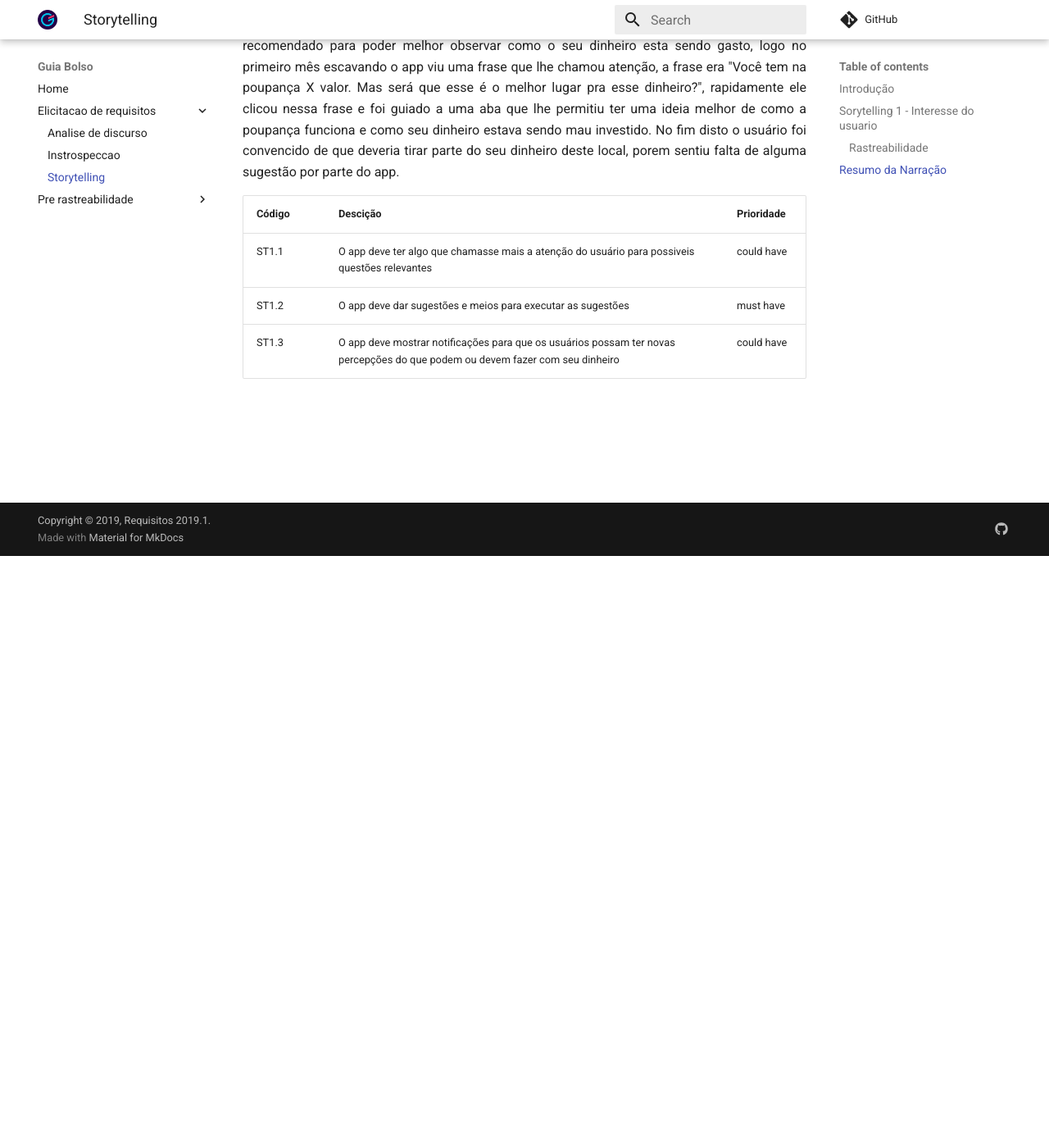
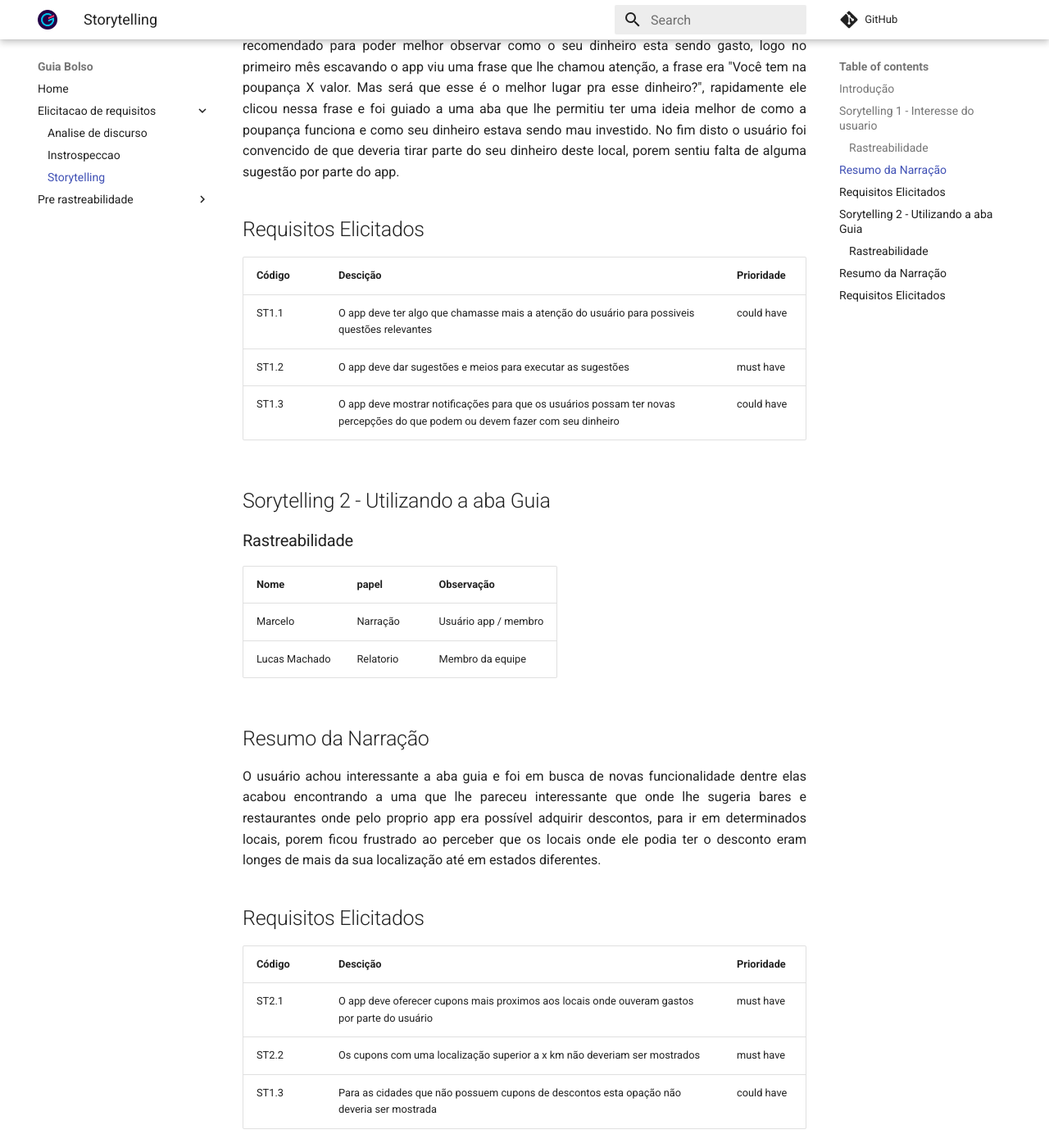
Before and after one commit to fga-disciplinas/2019.1-Guia-Bolso, an MkDocs documentation site: the page built from docs/elicitacao-de-requisitos/storytelling.md, in a window 1280 px wide and 1400 px high, scrolled down 722 px. Shown: the whole window at 82% size. Built offline with MkDocs 1.6.1 and Material for MkDocs 9.7.7, drawn with Linux system fonts in a browser that asks for light colours; comment, search, counter and statistics services are not loaded.

Commit message:
Acrescentando novo storytelling
Co-authored-By: Marcelo <santos46ma@gmail.com>

```diff
--- a/docs/elicitacao-de-requisitos/storytelling.md
+++ b/docs/elicitacao-de-requisitos/storytelling.md
@@ -8,16 +8,38 @@
 
 | Nome | papel | Observação |
 |--|--|--|
-| Adailton Martins | Narração | Usuário app|
+| Adailton Martins | Narração | Usuário app |
 | Lucas Machado | Relatorio | Membro da equipe |
 
 ## Resumo da Narração
 
 <p aling= "justify"> O usuário começou a utilizar o app Guiabolso recentemente pelo fato de um colega te-lo recomendado para poder melhor observar como o seu dinheiro esta sendo gasto, logo no primeiro mês escavando o app viu uma frase que lhe chamou atenção, a frase era "Você tem na poupança X valor. Mas será que esse é o melhor lugar pra esse dinheiro?", rapidamente ele clicou nessa frase e foi guiado a uma aba que lhe permitiu ter uma ideia melhor de como a poupança funciona e como seu dinheiro estava sendo mau investido. No fim disto o usuário foi convencido de que deveria tirar parte do seu dinheiro deste local, porem sentiu falta de alguma sugestão por parte do app.</p>
 
+## Requisitos Elicitados
 
 | Código | Descição | Prioridade |
 | -- | -- | -- |
 | ST1.1 | O app deve ter algo que chamasse mais a atenção do usuário para possiveis questões relevantes | could have |
 | ST1.2 | O app deve dar sugestões e meios para executar as sugestões | must have |
 | ST1.3 | O app deve mostrar notificações para que os usuários possam ter novas percepções do que podem ou devem fazer com seu dinheiro | could have |
+
+## Sorytelling 2 - Utilizando a aba Guia
+
+### Rastreabilidade
+
+| Nome | papel | Observação |
+|--|--|--|
+| Marcelo | Narração | Usuário app / membro |
+| Lucas Machado | Relatorio | Membro da equipe |
+
+## Resumo da Narração
+
+<p aling= "justify"> O usuário achou interessante a aba guia e foi em busca de novas funcionalidade dentre elas acabou encontrando a uma que lhe pareceu interessante que onde lhe sugeria bares e restaurantes onde pelo proprio app era possível adquirir descontos, para ir em determinados locais, porem ficou frustrado  ao perceber que os locais onde ele podia ter o desconto eram longes de mais da sua localização até em estados diferentes.</p>
+
+## Requisitos Elicitados
+
+| Código | Descição | Prioridade |
+| -- | -- | -- |
+| ST2.1 | O app deve oferecer cupons mais proximos aos locais onde ouveram gastos por parte do usuário | must  have |
+| ST2.2 | Os cupons com uma localização superior a x km não deveriam ser mostrados | must have |
+| ST1.3 | Para as cidades que não possuem cupons de descontos esta opação não deveria ser mostrada  | could have |
```
